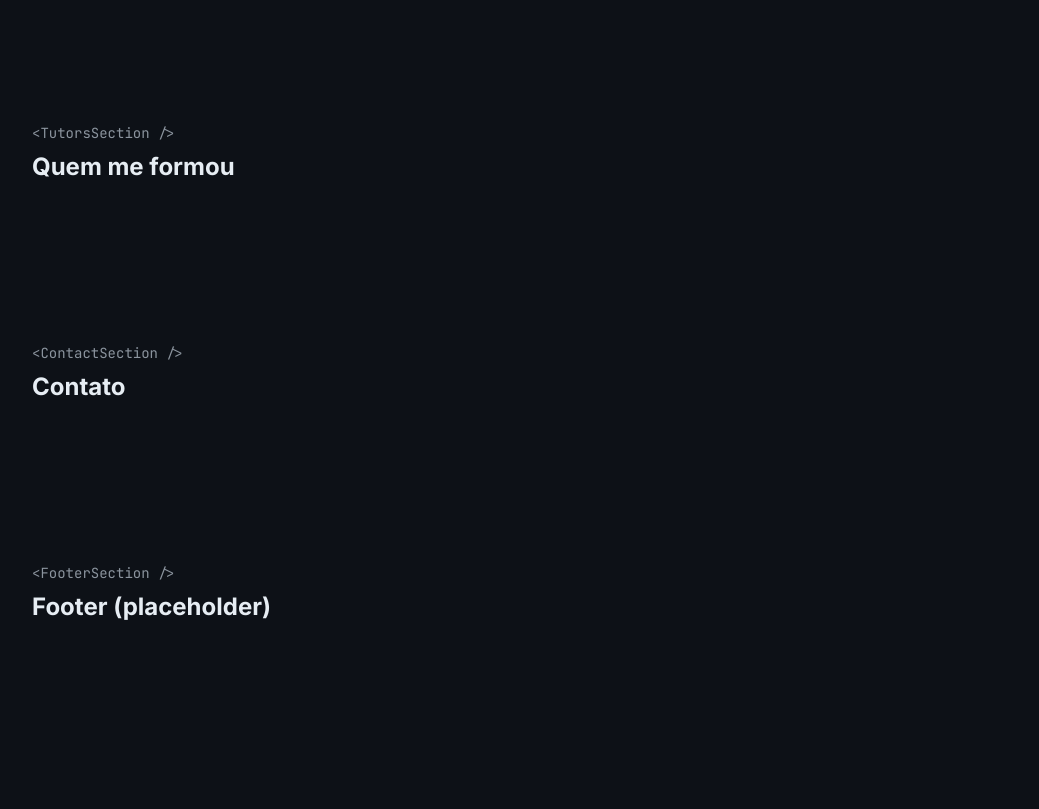
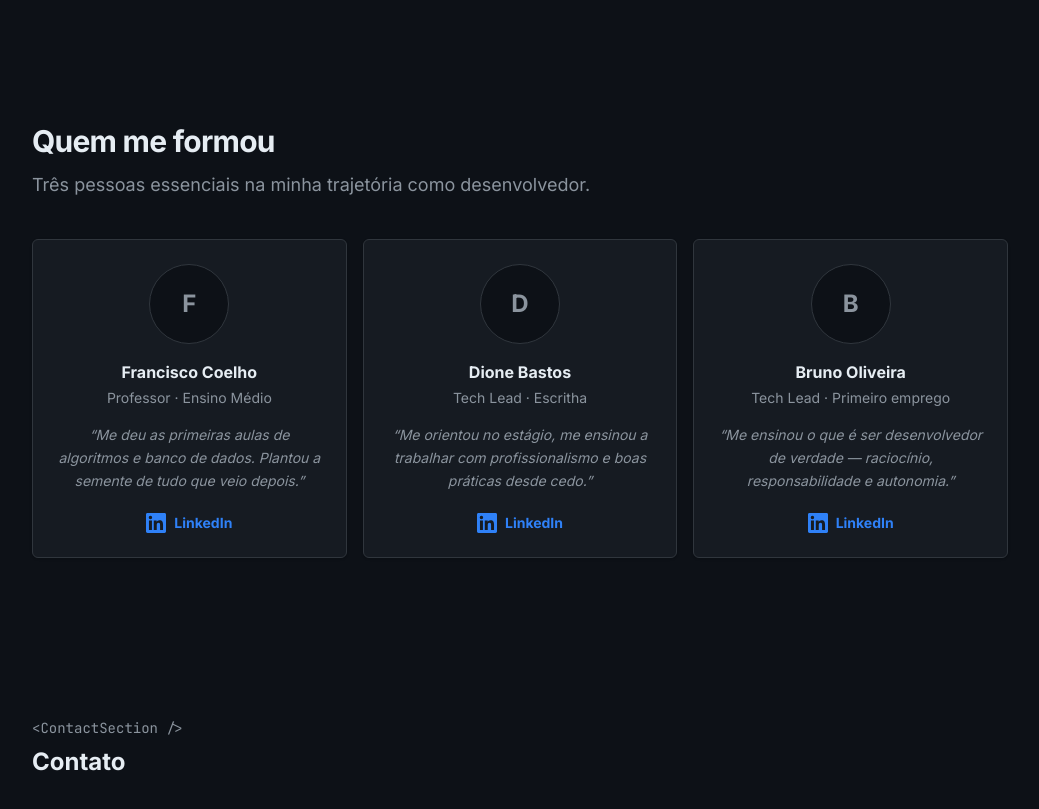
Before and after one commit to mateussousadev/portfolio-mateussousa, a Vue app: page / in a window 1280 px wide. Shown: the part 4460-5269 px from the top of the page, without its empty margins (120-1159 px from the left). Before the commit the page ends 5163 px from the top, so only its background shows below. Built offline with nearby package versions, Linux system fonts and the light colour scheme.

Commit message:
feat: TutorsSection com cards de mentores
- Francisco Coelho, Dione Bastos e Bruno Oliveira
- Avatar com foto opcional e fallback para inicial do nome
- Mensagem de agradecimento e link do LinkedIn com ícone

```diff
--- a/src/components/TutorsSection.vue
+++ b/src/components/TutorsSection.vue
@@ -1,10 +1,109 @@
 <script setup>
-// TutorsSection — placeholder temporário (etapa 2). Será implementado na etapa própria.
+import { ref } from 'vue'
+
+// Pessoas que me formaram.
+// foto: URL da imagem (ex: foto pública do LinkedIn). null = mostra a inicial.
+const tutores = [
+  {
+    nome: 'Francisco Coelho',
+    papel: 'Professor · Ensino Médio',
+    mensagem:
+      'Me deu as primeiras aulas de algoritmos e banco de dados. Plantou a semente de tudo que veio depois.',
+    linkedin: 'https://www.linkedin.com/in/franciscocoelho-dev/',
+    foto: null,
+  },
+  {
+    nome: 'Dione Bastos',
+    papel: 'Tech Lead · Escritha',
+    mensagem:
+      'Me orientou no estágio, me ensinou a trabalhar com profissionalismo e boas práticas desde cedo.',
+    linkedin: 'https://www.linkedin.com/in/dione-bastos/',
+    foto: null,
+  },
+  {
+    nome: 'Bruno Oliveira',
+    papel: 'Tech Lead · Primeiro emprego',
+    mensagem:
+      'Me ensinou o que é ser desenvolvedor de verdade — raciocínio, responsabilidade e autonomia.',
+    linkedin: 'https://www.linkedin.com/in/bruno-oliveira/',
+    foto: null,
+  },
+]
+
+// Guarda os nomes cujas fotos falharam ao carregar (cai no fallback da inicial).
+const fotosComErro = ref(new Set())
+function marcarErro(nome) {
+  fotosComErro.value = new Set(fotosComErro.value).add(nome)
+}
+
+// Primeira letra do nome (fallback do avatar).
+function inicial(nome) {
+  return nome.charAt(0).toUpperCase()
+}
 </script>
 
 <template>
   <section id="tutors" class="mx-auto max-w-5xl px-6 py-20">
-    <p class="font-mono text-sm text-muted">&lt;TutorsSection /&gt;</p>
-    <h2 class="mt-2 text-2xl font-bold text-text">Quem me formou</h2>
+    <!-- Cabeçalho -->
+    <h2 class="text-3xl font-bold tracking-tight text-text">Quem me formou</h2>
+    <p class="mt-3 max-w-2xl text-lg text-muted">
+      Três pessoas essenciais na minha trajetória como desenvolvedor.
+    </p>
+
+    <!-- Cards -->
+    <div class="mt-10 grid grid-cols-1 gap-4 lg:grid-cols-3">
+      <article
+        v-for="tutor in tutores"
+        :key="tutor.nome"
+        class="flex flex-col items-center rounded-md border border-border bg-surface p-6 text-center shadow-sm"
+      >
+        <!-- Avatar: foto se existir/carregar, senão inicial -->
+        <img
+          v-if="tutor.foto && !fotosComErro.has(tutor.nome)"
+          :src="tutor.foto"
+          :alt="`Foto de ${tutor.nome}`"
+          class="h-20 w-20 rounded-full border border-border object-cover"
+          loading="lazy"
+          @error="marcarErro(tutor.nome)"
+        />
+        <div
+          v-else
+          class="flex h-20 w-20 items-center justify-center rounded-full border border-border bg-bg text-2xl font-bold text-muted"
+          :aria-label="`Avatar de ${tutor.nome}`"
+        >
+          {{ inicial(tutor.nome) }}
+        </div>
+
+        <!-- Nome e papel -->
+        <h3 class="mt-4 font-bold text-text">{{ tutor.nome }}</h3>
+        <p class="mt-1 text-sm text-muted">{{ tutor.papel }}</p>
+
+        <!-- Mensagem de agradecimento -->
+        <p class="mt-4 text-sm italic leading-relaxed text-muted">
+          “{{ tutor.mensagem }}”
+        </p>
+
+        <!-- Link LinkedIn -->
+        <a
+          :href="tutor.linkedin"
+          target="_blank"
+          rel="noopener noreferrer"
+          class="mt-5 inline-flex items-center gap-2 text-sm font-semibold text-accent transition-colors hover:text-accent-hover"
+        >
+          <svg
+            xmlns="http://www.w3.org/2000/svg"
+            class="h-5 w-5"
+            viewBox="0 0 24 24"
+            fill="currentColor"
+            aria-hidden="true"
+          >
+            <path
+              d="M20.45 20.45h-3.56v-5.57c0-1.33-.02-3.04-1.85-3.04-1.85 0-2.14 1.45-2.14 2.94v5.67H9.35V9h3.41v1.56h.05c.48-.9 1.63-1.85 3.36-1.85 3.6 0 4.27 2.37 4.27 5.45v6.29zM5.34 7.43a2.07 2.07 0 110-4.14 2.07 2.07 0 010 4.14zM7.12 20.45H3.56V9h3.56v11.45zM22.22 0H1.77C.79 0 0 .77 0 1.72v20.56C0 23.23.79 24 1.77 24h20.45c.98 0 1.78-.77 1.78-1.72V1.72C24 .77 23.2 0 22.22 0z"
+            />
+          </svg>
+          LinkedIn
+        </a>
+      </article>
+    </div>
   </section>
 </template>
```
